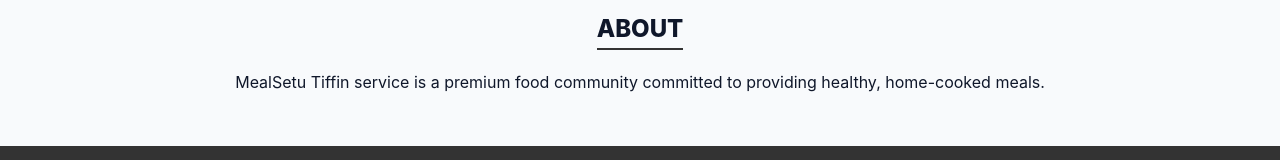
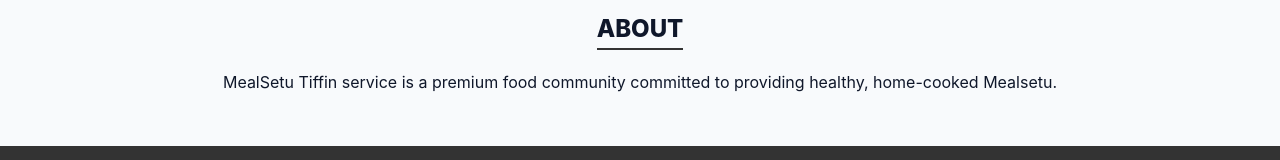
Before and after one commit to mosin-ali/Mealsetu, a React (Vite) app: page / in a window 1280 px wide. Shown: the part 576-736 px from the top of the page. Built offline with nearby package versions, Linux system fonts and the light colour scheme.

Commit message:
Landingpage about in p Mealsetu

```diff
--- a/src/pages/LandingPage.jsx
+++ b/src/pages/LandingPage.jsx
@@ -94,7 +94,7 @@
         <h2 className="section-heading">ABOUT</h2>
         <p className="about-text">
           MealSetu Tiffin service is a premium food community committed to providing healthy,
-          home-cooked meals.
+          home-cooked Mealsetu.
         </p>
       </section>
 
```
